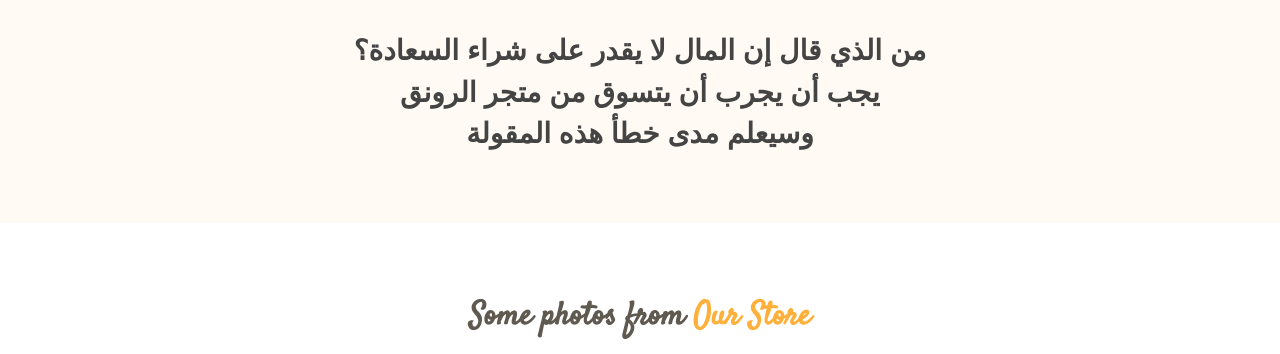
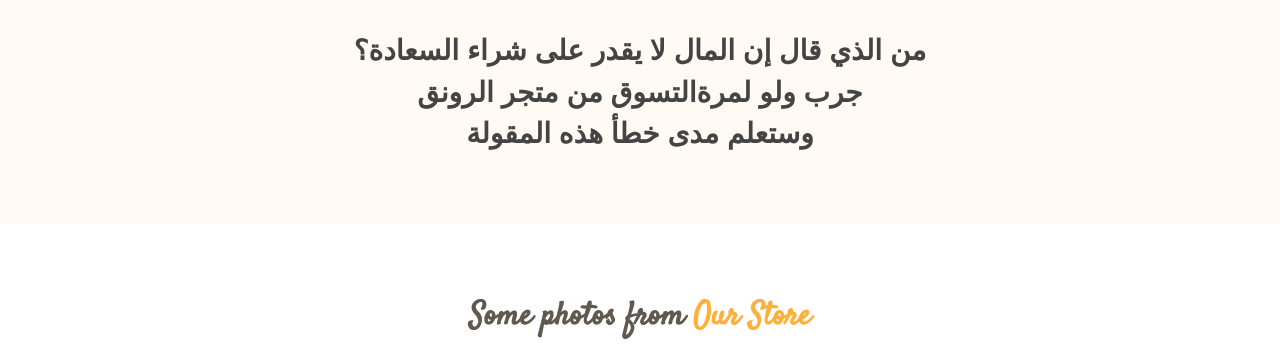
Before and after one commit to rawnakgrocery/rawnakgrocery.github.io, a plain HTML site: page index.html in a window 1280 px wide. Shown: the part 822-1176 px from the top of the page. Drawn offline with Linux system fonts and the light colour scheme.

Commit message:
Update index.html

```diff
--- a/index.html
+++ b/index.html
@@ -111,8 +111,8 @@
           <div class="col-lg-12" style="text-align: center;">
 
               <h3><strong>من الذي قال إن المال لا يقدر على شراء السعادة؟</strong></h3>
-                <h3><strong>يجب أن يجرب أن يتسوق من متجر الرونق</strong></h3>
-                <h3><strong>وسيعلم مدى خطأ هذه المقولة</strong></h3>
+                <h3><strong>جرب ولو لمرةالتسوق من متجر الرونق</strong></h3>
+                <h3><strong>وستعلم مدى خطأ هذه المقولة</strong></h3>
 
           </div>
 
```
